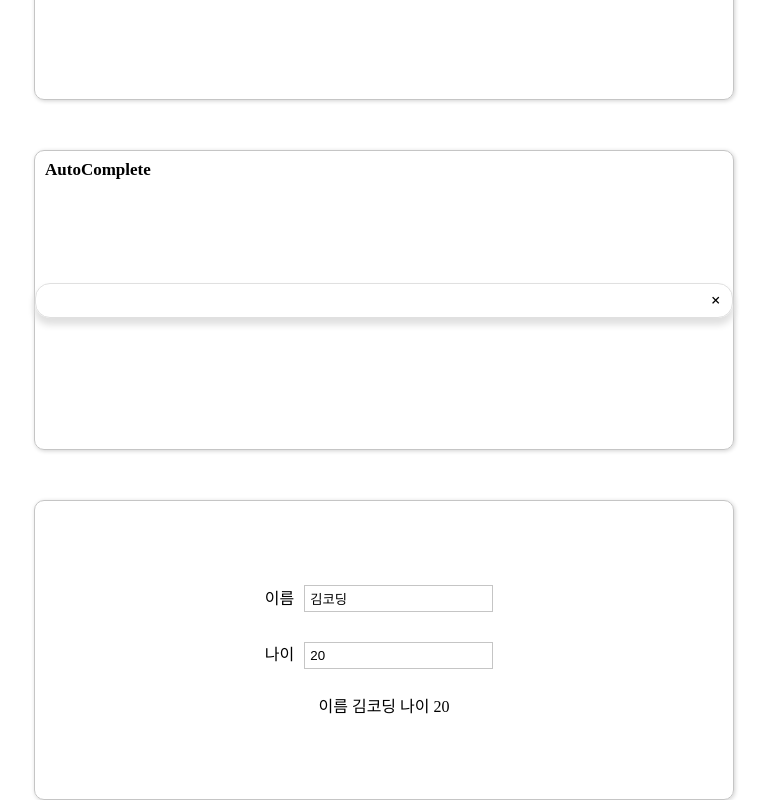
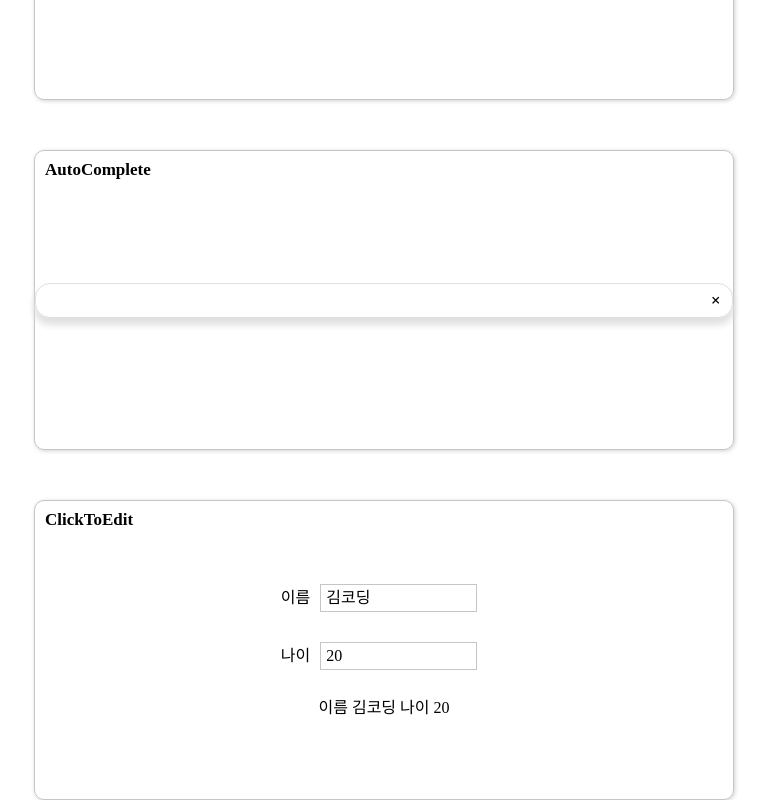
Before and after one commit to Lee-Seonghyun316/wanted_pre_onboarding, a React (Create React App) app in the folder custom-component/: page / in a window 1280 px wide. Shown: the part 1300-2100 px from the top of the page, without its empty margins (256-1024 px from the left). Built offline with nearby package versions, Linux system fonts and the light colour scheme.

Commit message:
Feat: ClickToEdit 더블클릭 후 text 수정

```diff
--- a/custom-component/src/component/ClickToEdit.js
+++ b/custom-component/src/component/ClickToEdit.js
@@ -9,56 +9,82 @@ const initialState = {
 
 const ClickToEdit = () => {
   const [inputs, setInputs] = useState(initialState);
-  const { name, age } = inputs;
+  const [results, setResults] = useState({
+    nameResult: inputs.name,
+    ageResult: inputs.age,
+  });
+  const [isEditable, setIsEditable] = useState({
+    nameEditable: false,
+    ageEditable: false,
+  });
 
-  const [results, setResults] = useState({
-    nameResult: name,
-    ageResult: age,
-  });
-  const { nameResult, ageResult } = results;
-
-  const onChange = useCallback(
-    (e) => {
+  const handleChange = useCallback((e) => {
+    console.log(e);
     const { value, name } = e.target;
-      setInputs({
+    setInputs((inputs) => ({
       ...inputs,
       [name]: value,
+    }));
+  }, []);
+
+  const handleBlur = () => {
+    setResults({
+      nameResult: inputs.name,
+      ageResult: inputs.age,
     });
-    },
-    [inputs]
-  );
+    setIsEditable({
+      nameEditable: false,
+      ageEditable: false,
+    });
+  };
 
-  const handleBlur = useCallback(() => {
-    setResults({
-      nameResult: name,
-      ageResult: age,
-    });
-  }, [name, age]);
+  const handleDoubleClick = useCallback((e) => {
+    const { id } = e.target;
+    setIsEditable((isEditable) => ({ ...isEditable, [id]: true }));
+  }, []);
 
   return (
-    <Container>
-      <Form>
-        <Label>
+    <Container title="ClickToEdit">
+      <InputContainer>
+        <label>
           이름
+          {isEditable.nameEditable ? (
             <Input
               name="name"
-            value={name}
-            onChange={onChange}
+              value={inputs.name}
+              onChange={handleChange}
               onBlur={handleBlur}
             />
-        </Label>
-        <Label>
+          ) : (
+            <EditableTextArea
+              id="nameEditable"
+              onDoubleClick={handleDoubleClick}
+            >
+              {results.nameResult}
+            </EditableTextArea>
+          )}
+        </label>
+        <label>
           나이
+          {isEditable.ageEditable ? (
             <Input
               name="age"
-            value={age}
-            onChange={onChange}
+              value={inputs.age}
+              onChange={handleChange}
               onBlur={handleBlur}
             />
-        </Label>
-      </Form>
+          ) : (
+            <EditableTextArea
+              id="ageEditable"
+              onDoubleClick={handleDoubleClick}
+            >
+              {results.ageResult}
+            </EditableTextArea>
+          )}
+        </label>
+      </InputContainer>
       <Result>
-        이름 {nameResult} 나이 {ageResult}
+        이름 {results.nameResult} 나이 {results.ageResult}
       </Result>
     </Container>
   );
@@ -66,15 +92,22 @@ const ClickToEdit = () => {
 
 export default ClickToEdit;
 
-const Form = styled.form`
+const InputContainer = styled.div`
   display: flex;
   flex-direction: column;
 `;
 
-const Label = styled.label``;
+const Input = styled.input`
+  width: 145px;
+  all: revert;
+  padding: 5px;
+  margin: 15px 10px;
+  border: 1px solid ${({ theme }) => theme.colors.gray_3};
+`;
 
-const Input = styled.input`
-  all: revert;
+const EditableTextArea = styled.div`
+  width: 157px;
+  display: inline-block;
   padding: 5px;
   margin: 15px 10px;
   border: 1px solid ${({ theme }) => theme.colors.gray_3};
```
Lines whose indentation alone changed are shown as unchanged.
